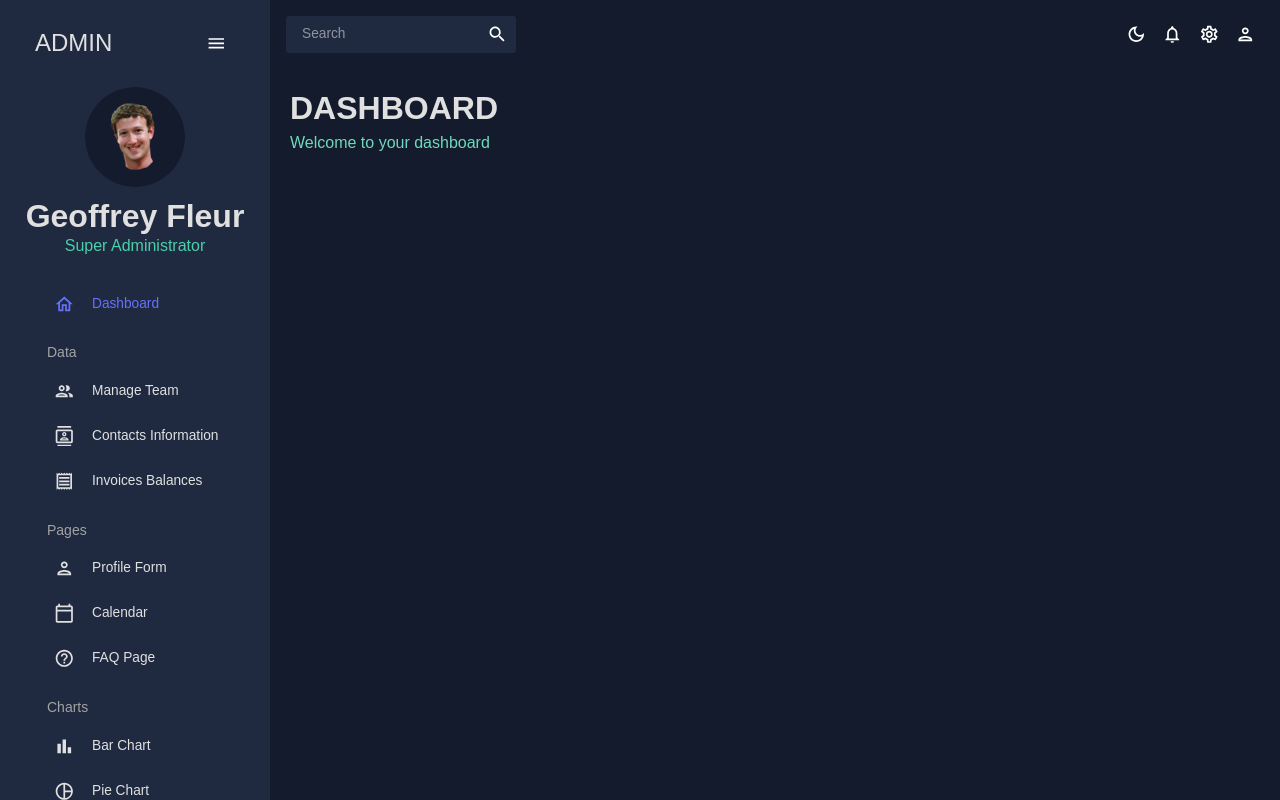
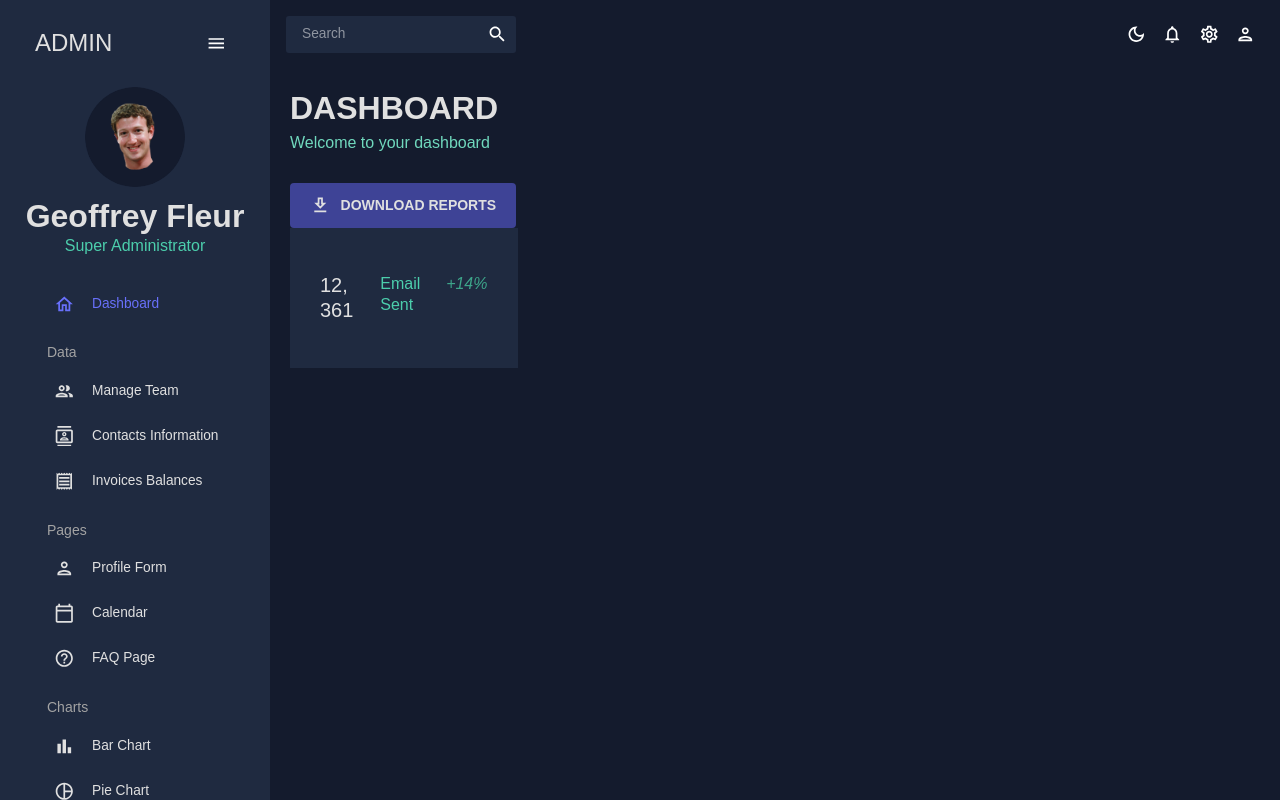
Before and after one commit to DioufFLR/electron_dashboard_app, a React (Vite) app: page / in a window 1280 px wide. Built offline with nearby package versions, Linux system fonts and the light colour scheme.

Commit message:
:ukraine: Créations de la page principale Dashboard

```diff
--- a/src/components/StatBox.jsx
+++ b/src/components/StatBox.jsx
@@ -27,8 +27,8 @@
                     <Typography variant='h5' sx={ {color: colors.greenAccent[500]} }>
                         { subtitle }
                     </Typography>
-                    <Typography variant='h5' fontStyle='italic' sx={ {color: colors.greenAccent[500]} }>
-                        { subtitle }
+                    <Typography variant='h5' fontStyle='italic' sx={ {color: colors.greenAccent[600]} }>
+                        { increase }
                     </Typography>
                 </Box>
             </Box>
@@ -36,3 +36,5 @@
         </Box>
     )
 }
+
+export default StatBox
--- a/src/scenes/dashboard/index.jsx
+++ b/src/scenes/dashboard/index.jsx
@@ -1,20 +1,76 @@
+import React from "react";
+import {Box, Button, IconButton, useTheme} from "@mui/material";
+import {tokens} from "@/theme";
 import Header from "@/components/Header";
-import {Box, Button} from "@mui/material";
-import React from "react";
+import {mockTransactions} from "@/data/mockData";
 import DownloadOutlinedIcon from "@mui/icons-material/DownloadOutlined";
+import EmailIcon from "@mui/icons-material/Email";
+import PointOfSaleIcon from "@mui/icons-material/PointOfSale";
+import PersonAddIcon from "@mui/icons-material/PersonAdd";
+import TrafficIcon from "@mui/icons-material/Traffic";
+import LineChart from "@/components/LineChart";
+import GeographyChart from "@/components/GeographyChart";
+import BarChart from "@/components/BarChart";
+import StatBox from "@/components/StatBox";
+import ProgressCircle from "@/components/ProgressCircle";
 
 const Dashboard = () =>
 {
+
+    const theme = useTheme();
+    const colors = tokens(theme.palette.mode);
+
     return (
         <Box m='20px'>
-            {/* HEADER */}
+            {/* HEADER */ }
             <Box display="flex" justifyContent="space-between" alignItems="center">
-                <Header title="DASHBOARD" subtitle="Welcome to your dashboard" />
+                <Header title="DASHBOARD" subtitle="Welcome to your dashboard"/>
+            </Box>
 
-                <Box>
+            <Box>
+                <Button
+                    sx={ {
+                        backgroundColor: colors.blueAccent[700],
+                        color: colors.grey[100],
+                        fontSize: '14px',
+                        fontWeight: 'bold',
+                        padding: '10px 20px'
+                    } }
+                >
+                    <DownloadOutlinedIcon sx={ {mr: '10px'} }/>
+                    Download Reports
+                </Button>
+            </Box>
 
+            {/* GRID & CHARTS */ }
+            <Box
+                display='grid'
+                gridTemplateColumns='repeat(12, 1fr)'
+                gridAutoRows='140px'
+                gap='20px'
+            >
+                {/* ROW 1 */ }
+                <Box gridColumn='span 3'
+                     backgroundColor={ colors.primary[400] }
+                     display='flex'
+                     alignItems='center'
+                     justifyContent='center'
+                >
+                    <StatBox
+                        title='12, 361'
+                        subtitle='Email Sent'
+                        progress='0.75'
+                        increase='+14%'
+                        incon={
+                        <EmailIcon
+                            sx={{color: colors.greenAccent[600], fontSize: '26px'}}
+                        />
+                        }
+                    />
                 </Box>
             </Box>
+
+
         </Box>
     );
 };
```
